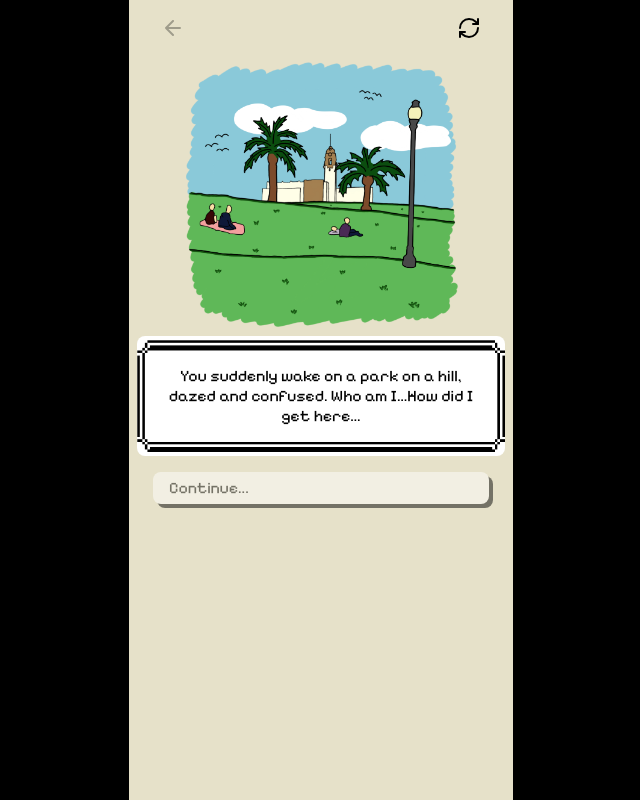
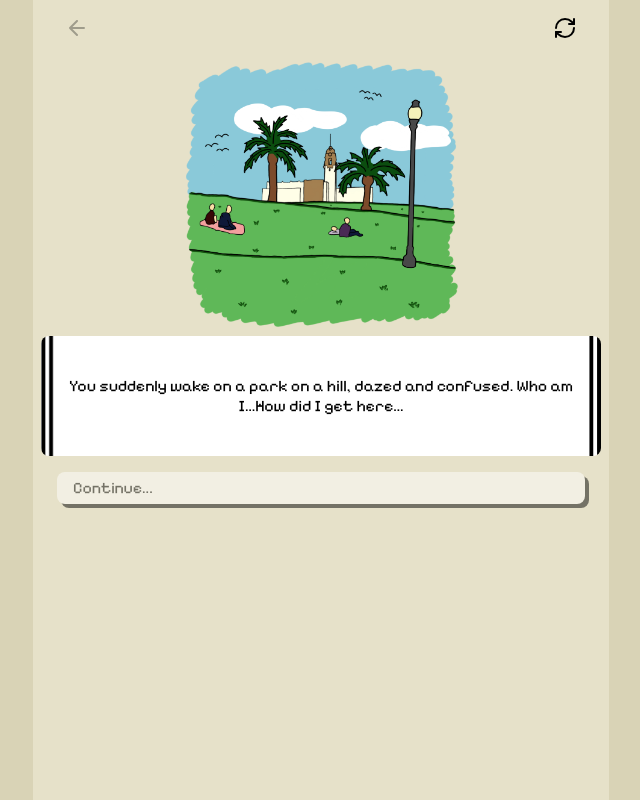
Before and after one commit to athenaleong/sf-neighborhood-quiz, a Next.js app: page /quiz in a window 1280 px wide. Shown: the whole page, without its empty margins (319-959 px from the left). Built offline with nearby package versions, Linux system fonts and the light colour scheme.

Commit message:
changed screen width

```diff
--- a/app/quiz/page.tsx
+++ b/app/quiz/page.tsx
@@ -971,9 +971,9 @@ export default function Quiz() {
   }
 
   return (
-    <div className="w-full h-screen flex flex-col overflow-hidden bg-[#E6E1C9] md:bg-black">
+    <div className="w-full h-screen flex flex-col overflow-hidden bg-[#E6E1C9] md:bg-[#d9d3b6]">
       {/* Mobile view container - full screen on phones, phone-sized on larger screens */}
-      <div className="w-full h-full max-w-sm mx-auto flex flex-col overflow-y-auto" style={{ backgroundColor: '#E6E1C9' }}>
+      <div className="w-full h-full max-w-xl mx-auto flex flex-col overflow-y-auto" style={{ backgroundColor: '#E6E1C9' }}>
         {/* Header with back and retry icons */}
         <div className="w-full flex justify-between items-center px-6 pt-2 pb-2">
           <button
```
